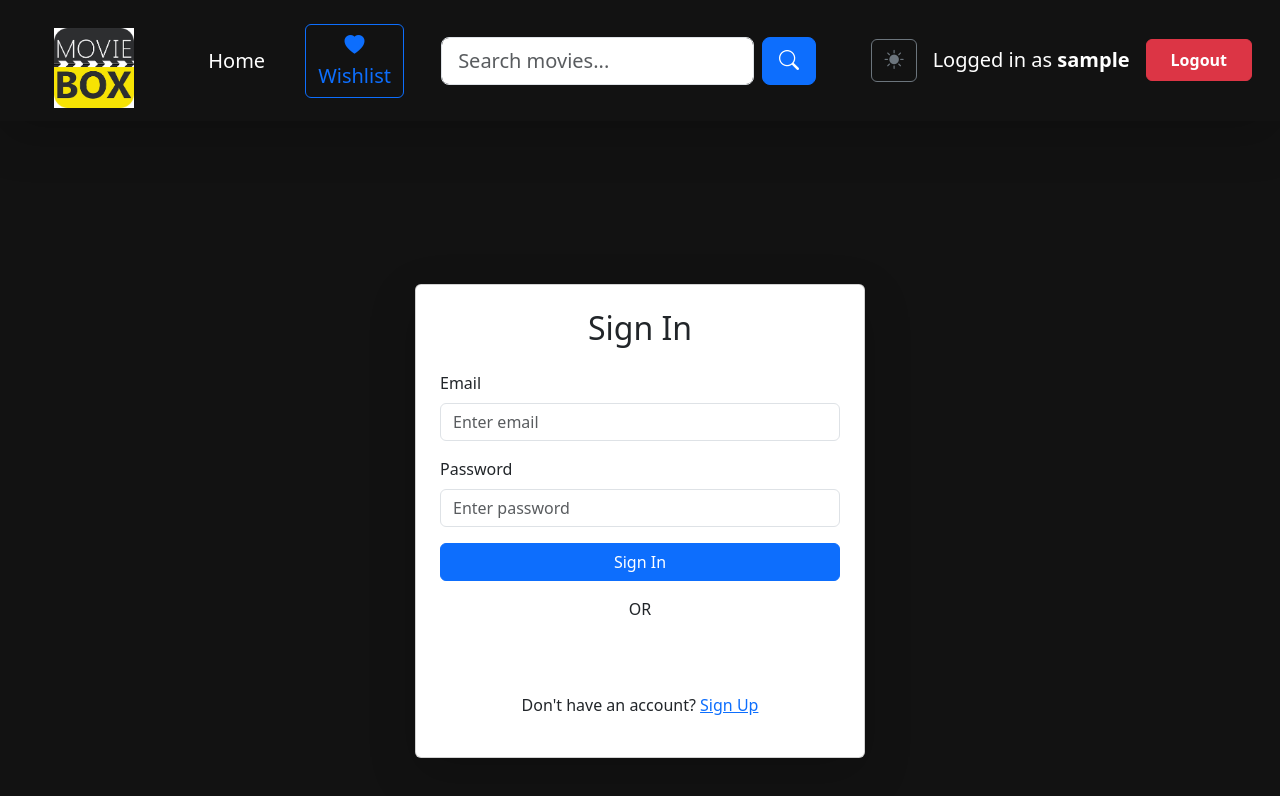
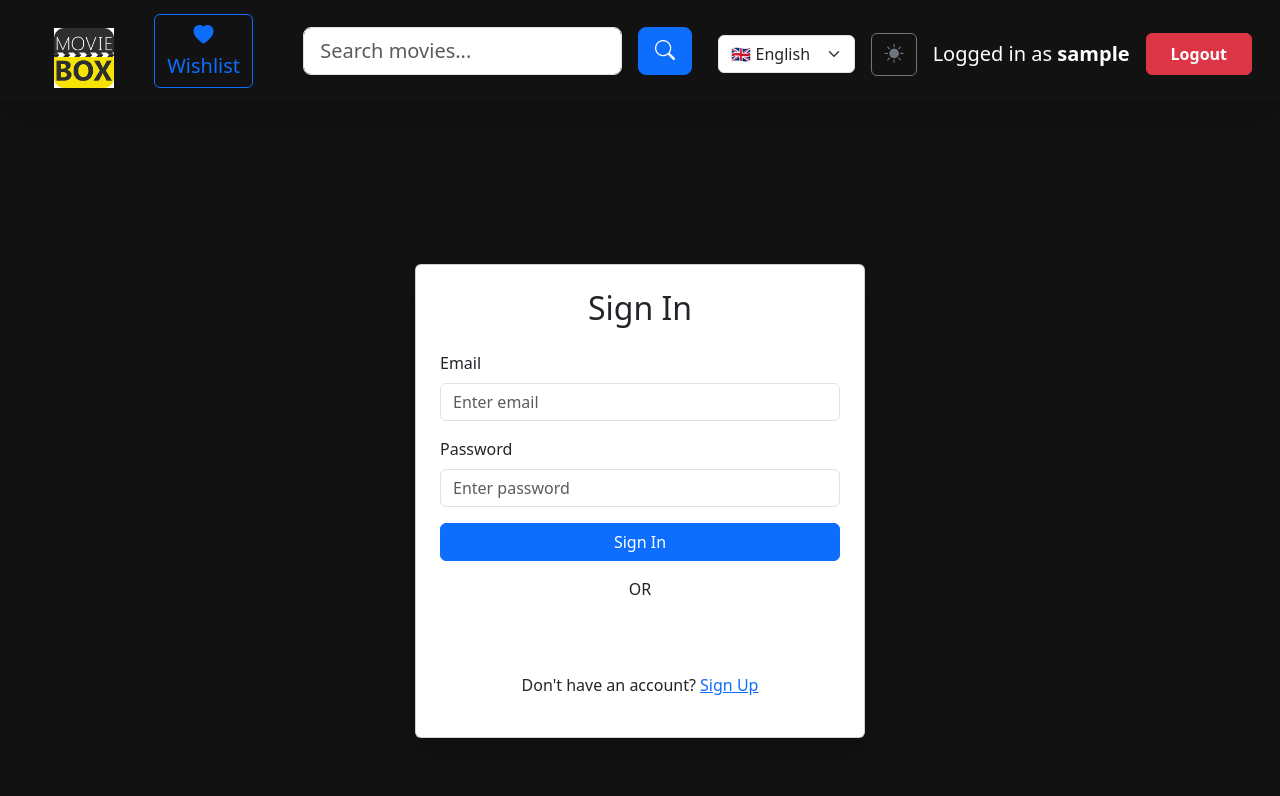
Before and after one commit to w3villa-abhishek-dixit/Movie_Application, a React (Vite) app: page / in a window 1280 px wide. Shown: the top 796 px of the page. Built offline with nearby package versions, Linux system fonts and the light colour scheme; sample sign-in values are in the browser's storage.

Commit message:
Added multilanguge in navbar

```diff
--- a/package.json
+++ b/package.json
@@ -15,10 +15,12 @@
     "axios": "^1.7.9",
     "bootstrap": "^5.3.3",
     "bootstrap-icons": "^1.11.3",
+    "i18next": "^24.2.2",
     "jwt-decode": "^4.0.0",
     "react": "^19.0.0",
     "react-bootstrap": "^2.10.9",
     "react-dom": "^19.0.0",
+    "react-i18next": "^15.4.1",
     "react-redux": "^9.2.0",
     "react-router-dom": "^6.29.0"
   },
--- a/src/App.css
+++ b/src/App.css
@@ -92,3 +92,17 @@ body.dark-theme {
   background-color: #121212 !important;
   color: #ffffff !important;
 }
+
+
+@media (max-width: 1024px) {
+  .navbar-nav .nav-item.d-flex input {
+    width: 80%; /* Adjust width to make it fit well */
+    font-size: 16px; /* Increase font size for better readability */
+    padding: 10px; /* Adjust padding for better spacing */
+  }
+
+  .navbar-nav .nav-item.d-flex button {
+    font-size: 16px; /* Match button font size */
+    padding: 10px 15px; /* Adjust button padding */
+  }
+}
--- a/src/Components/Home.jsx
+++ b/src/Components/Home.jsx
@@ -18,19 +18,11 @@ const Home = ({ searchKeyword }) => {
   const API_KEY = "d909114f";
   const API_URL = "https://www.omdbapi.com/";
 
+  // Optimized function: Fetches all details in one request (no extra calls)
   const fetchMovies = async (query) => {
     try {
       const { data } = await axios.get(`${API_URL}?apikey=${API_KEY}&s=${query}&type=movie`);
-      if (data.Search) {
-        const detailedMovies = await Promise.all(
-          data.Search.map(async (movie) => {
-            const details = await axios.get(`${API_URL}?apikey=${API_KEY}&i=${movie.imdbID}`);
-            return details.data;
-          })
-        );
-        return detailedMovies;
-      }
-      return [];
+      return data.Search || []; // ✅ Directly return movie list without extra API calls
     } catch (error) {
       console.error(`Error fetching ${query} movies:`, error);
       return [];
@@ -38,9 +30,17 @@ const Home = ({ searchKeyword }) => {
   };
 
   useEffect(() => {
-    fetchMovies("new").then(setLatestMovies);
-    fetchMovies(searchKeyword || "movie").then(setMovies);
-  }, [searchKeyword]);
+    fetchMovies("new").then(setLatestMovies); // ✅ Fetch only once on mount
+  }, []);
+
+  useEffect(() => {
+    if (searchKeyword) {
+      fetchMovies(searchKeyword).then(setMovies);
+      setSelectedGenre(""); // Reset genre when searching
+    } else {
+      fetchMovies("movie").then(setMovies);
+    }
+  }, [searchKeyword]); // ✅ Only fetch when `searchKeyword` changes
 
   useEffect(() => {
     setGenres(["Action", "Thriller", "Comedy", "Horror", "Sci-Fi", "Love"]);
@@ -60,7 +60,8 @@ const Home = ({ searchKeyword }) => {
     setSortOption(option);
   };
 
-  const sortedMovies = movies.sort((a, b) => {
+  // Sorting logic remains unchanged
+  const sortedMovies = [...movies].sort((a, b) => {
     if (sortOption === "popularity") return parseInt(b.imdbVotes || 0) - parseInt(a.imdbVotes || 0);
     if (sortOption === "rating") return parseFloat(b.imdbRating || 0) - parseFloat(a.imdbRating || 0);
     if (sortOption === "release") return parseInt(b.Year || 0) - parseInt(a.Year || 0);
@@ -85,8 +86,13 @@ const Home = ({ searchKeyword }) => {
         </select>
       </div>
 
+      {/* 🔹 Corrected Dynamic Heading */}
       <h2 className="text-light mt-3 text-center">
-        {searchKeyword ? `Results for "${searchKeyword}"` : "Popular Movies"}
+        {selectedGenre
+          ? `Showing "${selectedGenre}" Movies`
+          : searchKeyword
+          ? `Results for "${searchKeyword}"`
+          : "Popular Movies"}
       </h2>
 
       <div className="row mt-4">
@@ -127,6 +133,7 @@ const Home = ({ searchKeyword }) => {
   );
 };
 
+// Keep LatestMoviesCarousel unchanged (just fix the `t` function if translations are used)
 const LatestMoviesCarousel = ({ latestMovies }) => (
   <div className="row mt-4">
     <div className="col-12">
--- a/src/Components/Navbar.jsx
+++ b/src/Components/Navbar.jsx
@@ -1,12 +1,17 @@
 import React, { useState, useEffect, useContext } from "react";
 import { NavLink, useNavigate } from "react-router-dom";
 import { ThemeContext } from "../Context/ThemeContext"; // Import ThemeContext
+import { LanguageContext } from "../Context/LanguageContext"; // Import LanguageContext
+import { useTranslation } from "react-i18next";
 import "bootstrap/dist/css/bootstrap.min.css";
 import "bootstrap-icons/font/bootstrap-icons.css";
 
 const Navbar = ({ onSearch }) => {
   const navigate = useNavigate();
-  const { darkMode, setDarkMode } = useContext(ThemeContext); // Use ThemeContext for dark mode
+  const { darkMode, setDarkMode } = useContext(ThemeContext);
+  const { language, changeLanguage } = useContext(LanguageContext);
+  const { t } = useTranslation();
+
   const [searchInput, setSearchInput] = useState("");
   const [username, setUsername] = useState(localStorage.getItem("username"));
   const [isMenuOpen, setIsMenuOpen] = useState(false);
@@ -38,7 +43,7 @@ const Navbar = ({ onSearch }) => {
       <div className="container-fluid">
         {/* Logo */}
         <NavLink className="navbar-brand" to="/home">
-          <img src="/assets/images/logo.png" alt="Logo" className="logo" style={{ height: "80px" }} />
+          <img src="/assets/images/logo.png" alt="Logo" className="logo" style={{ height: "60px" }} />
         </NavLink>
 
         {/* Hamburger Button for Mobile */}
@@ -46,28 +51,31 @@ const Navbar = ({ onSearch }) => {
           className="navbar-toggler d-lg-none"
           type="button"
           onClick={() => setIsMenuOpen(!isMenuOpen)}
+          style={{ borderColor: darkMode ? "#888" : "transparent" }}
         >
-          <span className="navbar-toggler-icon"></span>
+          <span className="navbar-toggler-icon" style={{ filter: darkMode ? "invert(1)" : "none" }}></span>
         </button>
 
         {/* Collapsible Menu */}
-        <div className={`collapse navbar-collapse ${isMenuOpen ? "show" : ""}`} id="navbarNav">
+        <div className={`collapse navbar-collapse ${isMenuOpen ? "show" : ""} gap-3`} id="navbarNav">
           {username ? (
-            <ul className="navbar-nav align-items-center mx-auto text-center">
-              <li className="nav-item">
-                <NavLink className={`nav-link mx-3 fs-5 ${darkMode ? "text-white" : "text-dark"}`} to="/home">Home</NavLink>
-              </li>
+            <ul className="navbar-nav align-items-center mx-auto text-center gap-3">
+              {/* <li className="nav-item">
+                <NavLink className={`nav-link mx-3 fs-5 ${darkMode ? "text-white" : "text-dark"}`} to="/home">
+                  {t("home")}
+                </NavLink>
+              </li> */}
               <li className="nav-item">
                 <NavLink className="btn btn-outline-primary mx-3 fs-5" to="/wishlist">
-                  <i className="bi bi-heart-fill"></i> Wishlist
+                  <i className="bi bi-heart-fill"></i> {t("wishlist")}
                 </NavLink>
               </li>
               {/* Search Bar */}
-              <li className="nav-item d-flex justify-content-center w-100">
+              <li className="nav-item d-flex justify-content-center w-100 gap-2">
                 <input
                   type="text"
                   className="form-control form-control-lg me-2 w-75"
-                  placeholder="Search movies..."
+                  placeholder={t("searchPlaceholder")}
                   value={searchInput}
                   onChange={(e) => setSearchInput(e.target.value)}
                 />
@@ -79,8 +87,19 @@ const Navbar = ({ onSearch }) => {
           ) : null}
         </div>
 
-        {/* Right Side: Dark Mode Toggle, Username, Logout OR Sign In & Sign Up */}
-        <div className={`d-flex align-items-center ${isMenuOpen ? "flex-column text-center w-100" : "d-none d-lg-flex"}`}>
+        {/* Right Side: Language Selector, Dark Mode Toggle, Username, Logout OR Sign In & Sign Up */}
+        <div className={`d-flex mt-2 lg-md-0 align-items-center ${isMenuOpen ? "flex-column gap-3 text-center w-100" : "d-none d-lg-flex"}`}>
+          {/* Language Selector (Restored) */}
+          <select
+            className="form-select w-auto me-3"
+            value={language}
+            onChange={(e) => changeLanguage(e.target.value)}
+          >
+            <option value="en">🇬🇧 English</option>
+            <option value="es">🇪🇸 Español</option>
+            <option value="fr">🇫🇷 Français</option>
+          </select>
+
           {/* Dark Mode Toggle */}
           <button className="btn btn-outline-secondary me-3" onClick={() => setDarkMode(!darkMode)}>
             <i className={`bi ${darkMode ? "bi-brightness-high-fill" : "bi-moon-stars-fill"}`} style={{ fontSize: "1.2rem" }}></i>
@@ -88,17 +107,24 @@ const Navbar = ({ onSearch }) => {
 
           {username ? (
             <>
-      <span className={`me-3 fs-5 ${darkMode ? "text-white" : "text-dark"}`}>Logged in as <strong>{username}</strong></span>
-      <button className="btn btn-danger px-4 py-2 fw-bold rounded" onClick={handleLogout}>Logout</button>
+              <span className={`me-3 fs-5   ${darkMode ? "text-white" : "text-dark"}`}>
+                {t("loggedInAs")} <strong>{username}</strong>
+              </span>
+              <button className="btn btn-danger px-4 py-2 fw-bold rounded" onClick={handleLogout}>
+                Logout
+              </button>
             </>
           ) : (
             <>
-      <NavLink className="btn btn-primary px-4 py-2 mx-2 fw-bold rounded" to="/">Sign In</NavLink>
-      <NavLink className="btn btn-success px-4 py-2 mx-2 fw-bold rounded" to="/signup">Sign Up</NavLink>
+              <NavLink className="btn btn-primary px-4 py-2 mx-2 fw-bold rounded" to="/">
+                Sign In
+              </NavLink>
+              <NavLink className="btn btn-success px-4 py-2 mx-2 fw-bold rounded" to="/signup">
+                Sign Up
+              </NavLink>
             </>
           )}
         </div>
-
       </div>
     </nav>
   );
--- /dev/null
+++ b/src/Context/LanguageContext.jsx
@@ -0,0 +1,21 @@
+import React, { createContext, useState } from "react";
+import { useTranslation } from "react-i18next";
+
+export const LanguageContext = createContext();
+
+export const LanguageProvider = ({ children }) => {
+  const { i18n } = useTranslation();
+  const [language, setLanguage] = useState(localStorage.getItem("lang") || "en");
+
+  const changeLanguage = (lang) => {
+    setLanguage(lang);
+    i18n.changeLanguage(lang);
+    localStorage.setItem("lang", lang);
+  };
+
+  return (
+    <LanguageContext.Provider value={{ language, changeLanguage }}>
+      {children}
+    </LanguageContext.Provider>
+  );
+};
--- /dev/null
+++ b/src/Context/translations.jsx
@@ -0,0 +1,22 @@
+const translations = {
+    en: {
+      home: "Home",
+      wishlist: "Wishlist",
+      searchPlaceholder: "Search movies...",
+      loggedInAs: "Logged in as"
+    },
+    es: {
+      home: "Inicio",
+      wishlist: "Lista de deseos",
+      searchPlaceholder: "Buscar películas...",
+      loggedInAs: "Conectado como"
+    },
+    fr: {
+      home: "Accueil",
+      wishlist: "Liste de souhaits",
+      searchPlaceholder: "Rechercher des films...",
+      loggedInAs: "Connecté en tant que"
+    }
+  };
+
+  export default translations;
--- /dev/null
+++ b/src/i18n.jsx
@@ -0,0 +1,16 @@
+import i18n from "i18next";
+import { initReactI18next } from "react-i18next";
+import translations from "./Context/translations"; // Import translations.js
+
+i18n.use(initReactI18next).init({
+  resources: {
+    en: { translation: translations.en },
+    es: { translation: translations.es },
+    fr: { translation: translations.fr }
+  },
+  lng: localStorage.getItem("lang") || "en", // Default language
+  fallbackLng: "en",
+  interpolation: { escapeValue: false }
+});
+
+export default i18n;
```
Also changed, not shown: src/main.jsx (+5 -6 lines), 1 other file (tests, documents, lock files or other folders). Lines whose indentation alone changed are shown as unchanged.
